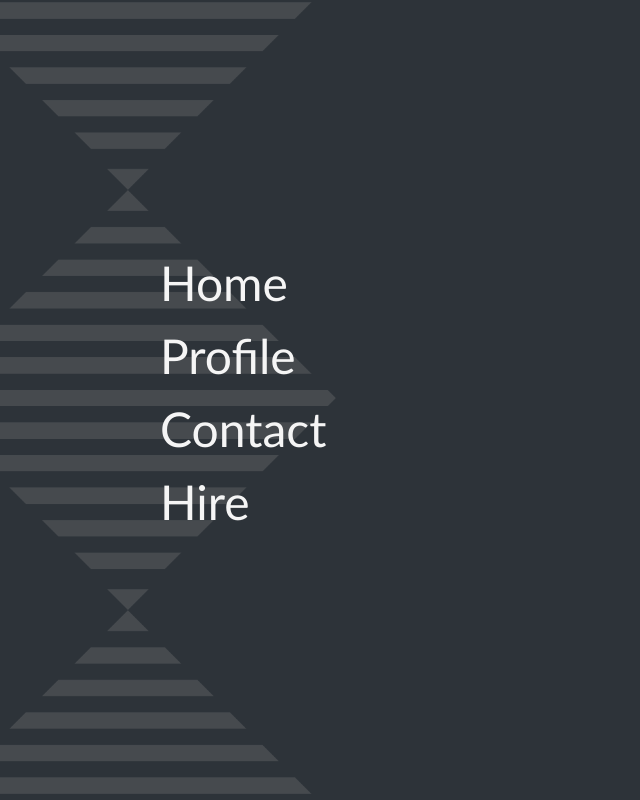
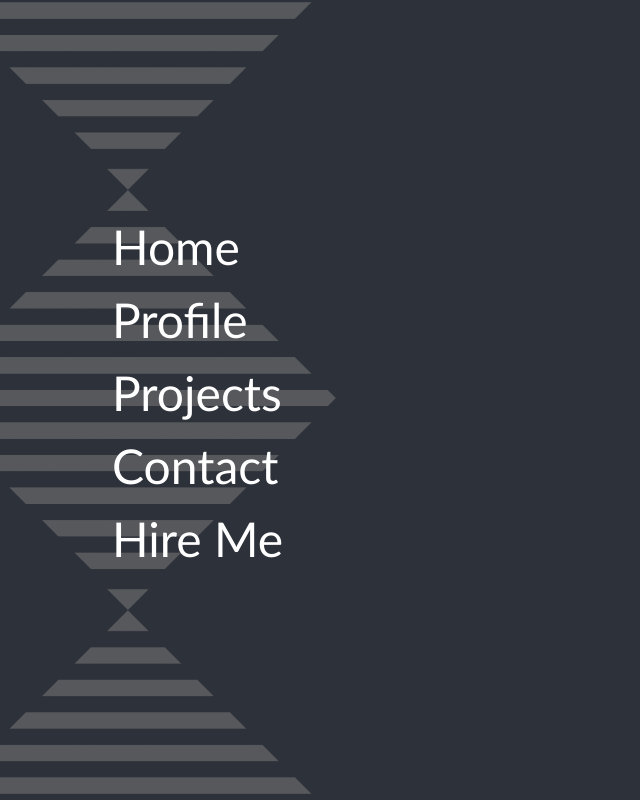
Before and after one commit to MohammadNaiem65/hyper-navbar, a plain HTML site: page index.html in a window 1280 px wide. Shown: the whole page, without its empty margins (0-640 px from the left). Drawn offline with Linux system fonts and the light colour scheme.

Commit message:
reviced and optimised full code

```diff
--- a/index.html
+++ b/index.html
@@ -5,8 +5,8 @@
     <meta charset="UTF-8">
     <meta http-equiv="X-UA-Compatible" content="IE=edge">
     <meta name="viewport" content="width=device-width, initial-scale=1.0">
-    <title>Hyper Navbar</title>
-    <!-- Css -->
+    <title>Hyper Navbar Revised</title>
+    <!-- CSS -->
     <link rel="stylesheet" href="styles/style.css">
 </head>
 
@@ -15,12 +15,13 @@
         <div id="menu-items">
             <a href="#" class="menu-item">Home</a>
             <a href="#" class="menu-item">Profile</a>
+            <a href="#" class="menu-item">Projects</a>
             <a href="#" class="menu-item">Contact</a>
-            <a href="#" class="menu-item">Hire</a>
+            <a href="#" class="menu-item">Hire Me</a>
         </div>
-        <div id="menu-background-pattern">
-        </div>
+        <div id="menu-pattern"></div>
     </div>
+
     <script src="js/main.js"></script>
 </body>
 
--- a/js/main.js
+++ b/js/main.js
@@ -1,10 +1,7 @@
-let menu = document.querySelector('#menu')
-let items = document.querySelectorAll(".menu-item");
-items.forEach((item, index) => {
+// this block is applying loop on an array of menu-item and when hovered any items of that array, it is setting the data-index of #menu according to that array item's index
+document.querySelectorAll(".menu-item").forEach((item, index) => {
   item.addEventListener("mouseover", () => {
-    menu.dataset.index = index;
+    document.querySelector("#menu").dataset.index = index;
+    console.log(document.querySelector("#menu").dataset.index);
   });
-  item.addEventListener('mouseout', ()=>{
-    delete menu.dataset.index;
-  })
 });
--- a/styles/style.css
+++ b/styles/style.css
@@ -1,78 +1,78 @@
-* {
+*,
+::before,
+::after {
     margin: 0;
     padding: 0;
     box-sizing: border-box;
 }
 
 body {
-    background-color: hsl(211, 12%, 20%);
-    font-family: 'Gill Sans', 'Gill Sans MT', Calibri, 'Trebuchet MS', sans-serif;
+    background-color: hsl(221, 12%, 20%);
 }
 
-#menu {
+
+#menu-items {
     height: 100vh;
+    width: 11rem;
+    margin-left: 7rem;
     display: grid;
     align-content: center;
-    position: relative;
-}
-
-#menu[data-index='0']>#menu-background-pattern {
-    background-position-y: center;
-}
-
-#menu[data-index='1']>#menu-background-pattern {
-    background-position-y: calc(100vh - 50%);
-}
-
-#menu[data-index='2']>#menu-background-pattern {
-    background-position-y: calc(calc(100vh - 50%) + calc(100vh - 50%) - 50%);
-}
-
-#menu[data-index='3']>#menu-background-pattern {
-    background-position-y: calc(calc(calc(100vh - 50%) + calc(100vh - 50%) + calc(100vh - 100%)) - 50%);
-}
-
-#menu-items {
-    width: 10rem;
-    margin-left: 10rem;
-    transition: opacity 700ms ease;
-    z-index: 2;
 }
 
 .menu-item {
-    color: whitesmoke;
+    width: 100%;
     display: block;
+    padding-bottom: 1rem;
+    color: white;
     text-decoration: none;
+    font-family: 'Gill Sans', 'Gill Sans MT', Calibri, 'Trebuchet MS', sans-serif;
     font-size: 3rem;
-    padding-bottom: 1rem;
+    transition: all 700ms ease;
+    z-index: 1;
 }
 
-
 #menu-items:hover .menu-item {
-    opacity: 0.6;
+    opacity: .5;
 }
 
 #menu-items:hover .menu-item:hover {
     opacity: 1;
 }
 
-#menu-items:hover~#menu-background-pattern {
-    opacity: .1;
-    background-size: 25rem;
+#menu-pattern {
+    height: 100vh;
+    width: 100vw;
+    background-image: url(../assets/square.png);
+    background-size: 26rem;
+    background-repeat: repeat-y;
+    background-position: 0 50%;
+
+    position: absolute;
+    top: 0;
+    left: -5rem;
+    opacity: .5;
+    z-index: 0;
+    transition: all 700ms ease;
 }
 
-#menu-background-pattern {
-    height: 100vh;
-    width: 100vw;
-    background-image: url('../img/square.png');
-    background-position-y: center;
-    background-repeat: repeat-y;
-    background-size: 26rem;
-    opacity: .3;
+/* Position of #menu-background-pattern according to #menu[data-index] data attribute.*/
+#menu[data-index='0'] > #menu-pattern{
+    background-position-y: 50%;
+}
+#menu[data-index='1'] > #menu-pattern{
+    background-position-y: calc(100vh - 50%);
+}
+#menu[data-index='2'] > #menu-pattern{
+    background-position-y: calc(calc(100vh - 50%) + calc(100vh - 100%));
+}
+#menu[data-index='3'] > #menu-pattern{
+    background-position-y: calc(calc(100vh - 50%) + calc(200vh - 200%));
+}
+#menu[data-index='4'] > #menu-pattern{
+    background-position-y: calc(calc(100vh - 50%) + calc(300vh - 300%));
+}
 
-    position: absolute;
-    left: -5rem;
-    /* top: 50%; */
-    /* transform: translateY(-50%); */
-    transition: all 700ms ease;
+#menu-items:hover ~ #menu-pattern{
+    opacity: .2;
+    background-size: 24rem;
 }
```
Also changed, not shown: assets/square.png (renamed from img/square.png).
